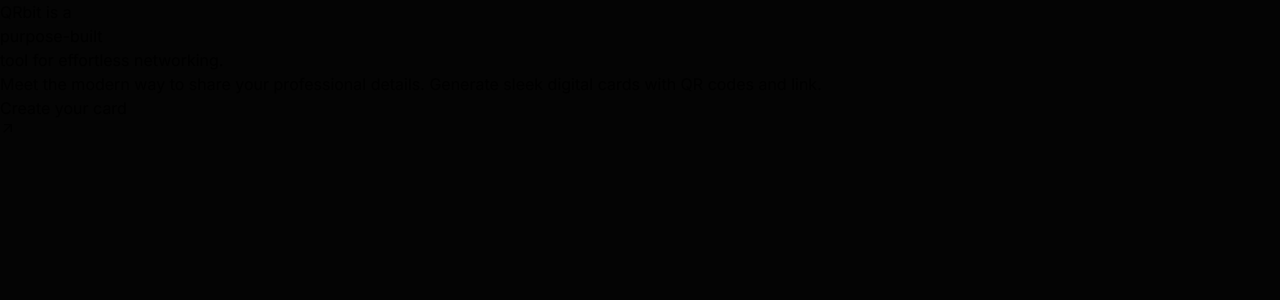
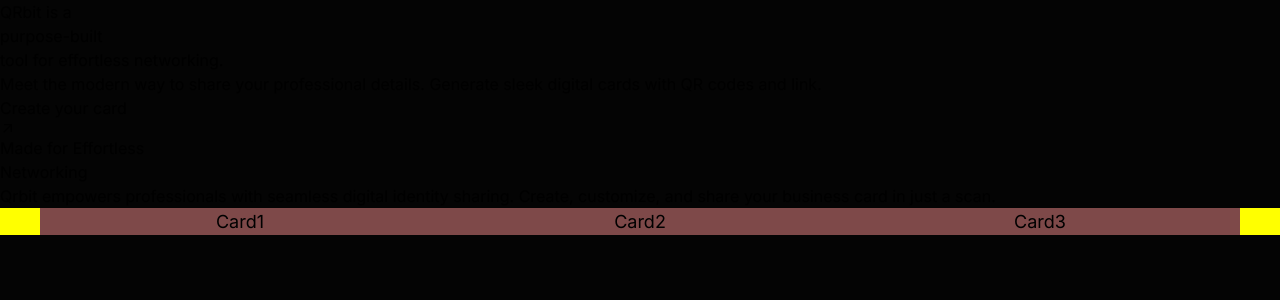
Before and after one commit to i-piiyush/QRbit, a React (Vite) app: page / in a window 1280 px wide. Shown: the top 300 px of the page. Built offline with nearby package versions, Linux system fonts and the light colour scheme.

Commit message:
added swiper

```diff
--- a/package.json
+++ b/package.json
@@ -12,7 +12,8 @@
   "dependencies": {
     "react": "^19.0.0",
     "react-dom": "^19.0.0",
-    "react-icons": "^5.4.0"
+    "react-icons": "^5.4.0",
+    "swiper": "^11.2.4"
   },
   "devDependencies": {
     "@eslint/js": "^9.19.0",
--- /dev/null
+++ b/src/Components/Card1.jsx
@@ -0,0 +1,9 @@
+import React from 'react'
+
+const Card1 = () => {
+  return (
+    <div className='bg-gray-300  text-black h-full w-full'>Card1</div>
+  )
+}
+
+export default Card1
--- /dev/null
+++ b/src/Components/Card2.jsx
@@ -0,0 +1,7 @@
+import React from "react";
+
+const Card2 = () => {
+  return <div className="bg-gray-500  text-white h-full w-full">Card2</div>;
+};
+
+export default Card2;
--- /dev/null
+++ b/src/Components/Card3.jsx
@@ -0,0 +1,9 @@
+import React from 'react'
+
+const Card3 = () => {
+  return (
+    <div className='bg-gray-800  text-white h-full w-full'>Card3</div>
+  )
+}
+
+export default Card3
--- a/src/Components/Section1.jsx
+++ b/src/Components/Section1.jsx
@@ -4,22 +4,22 @@ import { MdOutlineArrowOutward } from "react-icons/md";
 
 const Section1 = () => {
   return (
-    <div className="w-full h-[80vh]  md:h-[70vh] px-5 py-10  relative">
-       <div className="blob -top-[10rem] h-[300px] w-[300px] xl:h[700px] xl:w-[700px] 2xl:h-[600px] 2xl:w-[700px] -left-[10rem] "></div>
+    <div className="w-full h-[70vh] px-5 py-10   relative">
+       <div className="blob -top-[10rem]  h-[500px] w-[500px] -left-[10rem] "></div>
 
 
 
       <div className="text-white w-full h-full  flex justify-center md:items-start md:text-left items-center flex-col gap-3 md:gap-5 2xl:gap-10">
 
-        <h1 className="font-bold text-3xl md:text-4xl lg:text-5xl xl:text-7xl 2xl:text-9xl md:text-left md:w-[70%] xl:w-[90%] leading-none text-center z-10">
+        <h1 className="font-bold text-3xl md:text-4xl lg:text-5xl xl:text-7xl md:text-left md:w-[70%] xl:w-[90%] leading-none text-center z-10">
         QRbit is a <br  className="md:hidden"/>purpose-built <br className="md:hidden xl:block"/> tool for effortless networking.
         </h1>
 
-        <p className="text-sm xl:text-xl tracking-tighter opacity-70 text-center md:text-left md:w-[60%] xl:w-[40%] leading-none 2xl:text-4xl">
+        <p className="text-sm xl:text-base tracking-tighter opacity-70 text-center md:text-left md:w-[60%] xl:w-[40%] leading-none 2xl:text-xl">
           Meet the modern way to share your professional details. Generate sleek
           digital cards with QR codes and link.
         </p>
-        <button className="bg-[#ffffff21] rounded-full px-5 py-3 flex gap-3 justify-center items-center  text-sm backdrop-blur-xl 2xl:text-4xl 2xl:py-8 2xl:px-14 " >Create your card
+        <button className="bg-[#ffffff21] rounded-full px-5 py-3 flex gap-3 justify-center items-center  text-sm backdrop-blur-xl 2xl:text-base 2xl:py-5 2xl:px-7 " >Create your card
         <MdOutlineArrowOutward  />
         </button>
 
--- a/src/Components/Section2.jsx
+++ b/src/Components/Section2.jsx
@@ -1,13 +1,55 @@
-import React from 'react'
+import React from "react";
+import Card1 from "./Card1";
 
+// Import Swiper React components
+import { Swiper, SwiperSlide } from 'swiper/react';
+
+// Import Swiper styles
+import 'swiper/css';
+import 'swiper/css/navigation';
+import { Navigation } from 'swiper/modules';
+import Card3 from "./Card3";
+import Card2 from "./Card2";
 
 const Section2 = () => {
   return (
-    <div className='text-white w-full h-[100vh]  relative'>
+    <div className="text-white w-full h-[100vh]  relative">
+      <div className="blob top-[30rem] h-[200px] w-[200px] xl:h[500px] xl:w-[500px]  right-[50%] "></div>
+      <div className="w-full h-[40%]  flex flex-col md:flex-row md:justify-between md:text-left justify-center items-center text-center px-[3%] gap-5">
+        <h1 className="text-4xl md:text-4xl 2xl:text-5xl  font-bold md:w-[50%]">
+          Made for Effortless
+          <br />
+          Networking
+        </h1>
+        <p className=" font-light  2xl:text-2xl opacity-70 w-[90%] md:w-[40%] md:text-lg">
+          Qrbit empowers professionals with seamless digital identity sharing.
+          Create, customize, and share your business card in just a scan.
+        </p>
+      </div>
+      <div className="w-full bg-red-500 h-[60%] flex justify-center">
+      <Swiper
+      breakpoints={{
+        320: { slidesPerView: 1, navigation: true }, // Mobile
+        768: { slidesPerView: 2, navigation: true }, // Tablet
+        1024: { slidesPerView: 3, navigation: false }, // Small Laptop and above
+      }}
+      modules={[Navigation]}
+      className="mySwiper "
+      loop={true}
+    >
+       <SwiperSlide>
+        <div className=" "> <Card1 /> </div>
+      </SwiperSlide>
+      <SwiperSlide>
+        <div className=" "> <Card2 /> </div>
+      </SwiperSlide>
+      <SwiperSlide>
+        <div className=""> <Card3 /> </div>
+      </SwiperSlide>
+    </Swiper>
+      </div>
+    </div>
+  );
+};
 
-<div className="blob top-[30rem] h-[200px] w-[200px] xl:h[500px] xl:w-[500px]  right-[50%] "></div>
-    </div>
-  )
-}
-
-export default Section2
+export default Section2;
--- a/src/index.css
+++ b/src/index.css
@@ -47,3 +47,29 @@ body{
     transform: translate(50px, -50px) scale(1.1);
   }
 }
+.swiper {
+  width: 100%;
+  height: 100%;
+
+  background-color: yellow;
+}
+.swiper-wrapper{
+  display: flex ;
+  justify-content: center !important;
+}
+
+.swiper-slide {
+  text-align: center;
+  font-size: 18px;
+  background: #7e4949;
+  width: 400px !important;
+
+
+}
+
+.swiper-slide img {
+  display: block;
+  width: 100%;
+  height: 100%;
+  object-fit: cover;
+}
```
Also changed, not shown: 1 other file (tests, documents, lock files or other folders).
